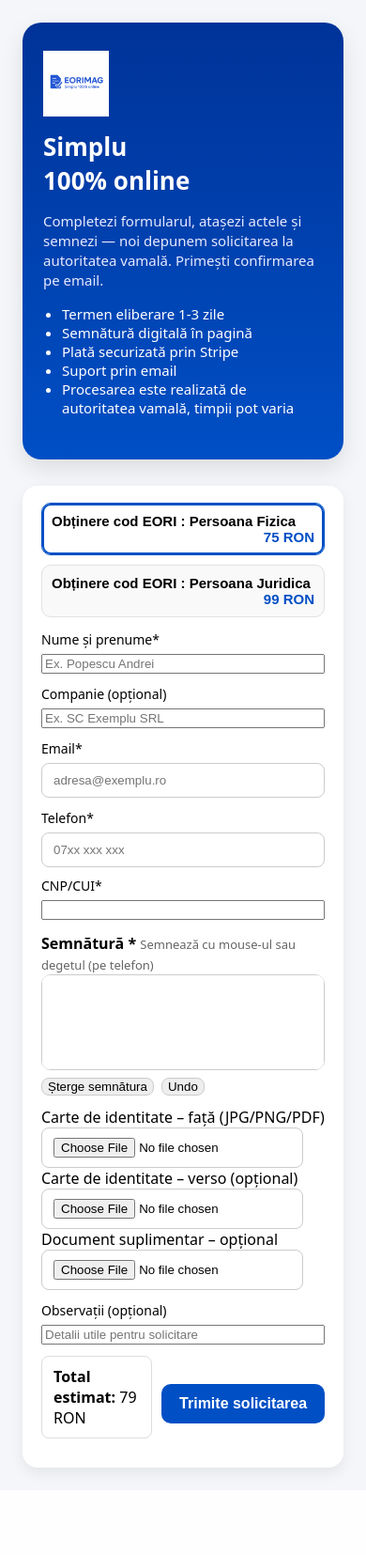
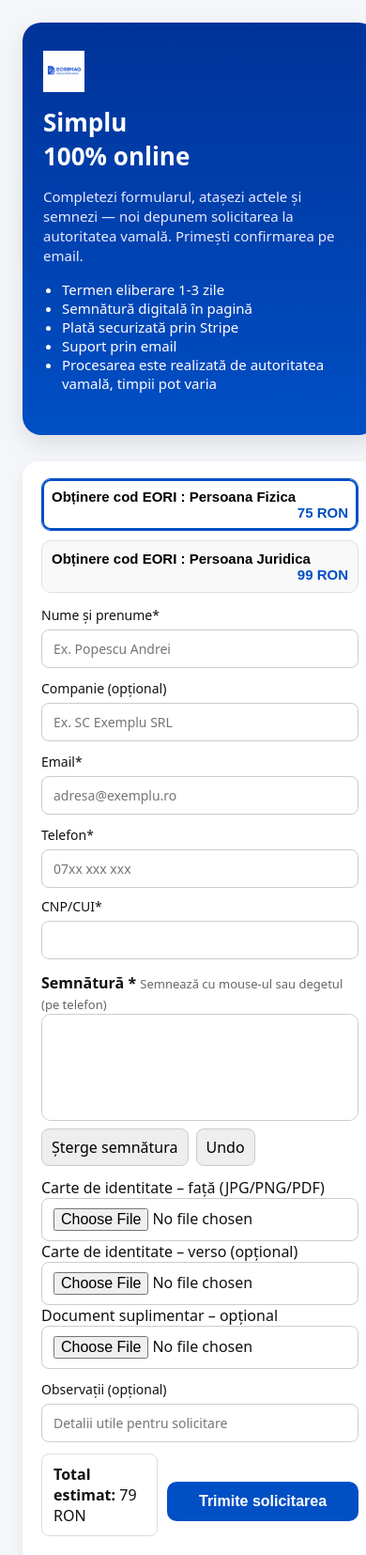
Before and after one commit to IronMemo/eorimag, a Flask app: page / in a window 390 px wide. Shown: the top 1655 px of the page at 94% size. Before the commit the page ends 1575 px from the top, so only its background shows below. Run offline with Flask 3, Linux system fonts and the light colour scheme.

Commit message:
Update style.css

```diff
--- a/static/style.css
+++ b/static/style.css
@@ -1,10 +1,14 @@
+/* ---------- Bază ---------- */
+* { box-sizing: border-box; }
+
 body {
   margin: 0;
-  font-family: system-ui, sans-serif;
+  font-family: system-ui, -apple-system, "Segoe UI", Roboto, "Helvetica Neue", Arial, "Noto Sans", "Liberation Sans", sans-serif;
   background: #f4f6f9;
+  color: #111;
 }
 
-/* Layout principal */
+/* ---------- Layout principal ---------- */
 .layout-two-col {
   display: grid;
   grid-template-columns: 340px 1fr;
@@ -14,13 +18,12 @@ body {
   max-width: 1300px;
   margin: 0 auto;
 }
+
 @media (max-width: 900px) {
-  .layout-two-col {
-    grid-template-columns: 1fr;
-  }
+  .layout-two-col { grid-template-columns: 1fr; }
 }
 
-/* Banda albastră stânga */
+/* ---------- Coloana stângă (bandă albastră) ---------- */
 .left-info {
   background: linear-gradient(to bottom, #003399 0%, #004fc5 100%);
   color: #fff;
@@ -28,35 +31,38 @@ body {
   border-radius: 20px;
   box-shadow: 0 10px 25px rgba(0, 0, 0, 0.1);
 }
+
 .left-info h1 {
   font-size: 26px;
   margin: 10px 0;
 }
+
 .left-info .tagline {
   color: #e7eaff;
   font-size: 15px;
   line-height: 1.4;
 }
+
 .left-info ul {
   margin-top: 12px;
   padding-left: 20px;
   font-size: 15px;
 }
 
-/* Logo */
-.logo-img {
+/* ---------- Logo ---------- */
+.logo-img{
   display: block;
-  width: 90px;
-  height: auto;
+  height: 56px;            /* ajustează 48–64px după preferință */
+  width: auto;
+  image-rendering: auto;
   margin-bottom: 14px;
 }
-@media (max-width: 900px) {
-  .logo-img {
-    width: 70px;
-  }
+
+@media (max-width: 640px){
+  .logo-img{ height: 44px; }
 }
 
-/* Dreapta: card alb */
+/* ---------- Dreapta: card formular ---------- */
 .right-form {
   background: #fff;
   border-radius: 16px;
@@ -64,100 +70,130 @@ body {
   padding: 18px 20px;
 }
 
-/* Servicii */
+/* ---------- Servicii ---------- */
 .service-grid {
   display: grid;
   grid-template-columns: repeat(auto-fit, minmax(180px, 1fr));
   gap: 10px;
   margin-bottom: 14px;
 }
-.service-card {
-  border: 1px solid #e1e1e1;
-  border-radius: 10px;
-  padding: 10px;
-  cursor: pointer;
-  background: #f9f9f9;
-  text-align: center;
-  font-weight: 600;
-  transition: 0.15s;
-}
-.service-card.selected {
-  border-color: #004fc5;
-  background: #fff;
-  box-shadow: 0 0 0 2px #004fc5 inset;
-}
-.service-card {
+
+.service-card{
   border: 1px solid #e1e1e1;
   border-radius: 10px;
   padding: 10px;
   cursor: pointer;
   background: #f9f9f9;
   text-align: left;
-  transition: 0.15s;
+  transition: transform .12s ease, box-shadow .12s ease, background .12s ease;
   display: flex;
   flex-direction: column;
   align-items: flex-start;
   justify-content: space-between;
   position: relative;
 }
+
+.service-card:hover{
+  transform: translateY(-1px);
+  box-shadow: 0 2px 10px rgba(0,0,0,.06);
+}
+
+.service-card.selected{
+  border-color: #004fc5;
+  background: #fff;
+  box-shadow: 0 0 0 2px #004fc5 inset;
+}
+
 .service-card .title {
   font-weight: 700;
   font-size: 15px;
 }
+
 .service-card .desc {
   font-size: 13px;
   color: #555;
   margin-bottom: 6px;
 }
+
 .service-card .price {
   font-weight: 700;
   color: #004fc5;
   font-size: 15px;
   align-self: flex-end;
 }
-.service-card.selected {
-  border-color: #004fc5;
-  background: #fff;
-  box-shadow: 0 0 0 2px #004fc5 inset;
-}
 
-
-/* Form */
+/* ---------- Form ---------- */
 .form-grid {
   display: grid;
   grid-template-columns: 1fr 1fr;
   gap: 12px;
   margin: 10px 0;
 }
+
 @media (max-width: 700px) {
-  .form-grid {
-    grid-template-columns: 1fr;
-  }
+  .form-grid { grid-template-columns: 1fr; }
 }
+
 label {
   display: flex;
   flex-direction: column;
   gap: 6px;
   font-size: 14px;
 }
-input[type=text], input[type=email], input[type=tel], input[type=file] {
+
+input,
+input[type=text],
+input[type=email],
+input[type=tel],
+input[type=file]{
   padding: 10px 12px;
   border-radius: 8px;
   border: 1px solid #ccc;
-}
-input:focus {
-  border-color: #004fc5;
-  outline: none;
+  background: #fff;
+  font: inherit;
 }
 
-/* Semnătură */
+input:focus,
+button:focus,
+.service-card:focus{
+  outline: 2px solid #004fc5;
+  outline-offset: 2px;
+}
+
+/* ---------- Semnătură ---------- */
 .signature-block { margin-top: 14px; }
-.sig-wrap { border: 1px solid #ccc; border-radius: 10px; background: #fff; }
-#sigpad { width: 100%; height: auto; display: block; background: #fff; border-radius: 8px; }
-.sig-actions { margin-top: 8px; display: flex; gap: 8px; }
-button.secondary { background: #eee; border: 1px solid #ccc; border-radius: 8px; cursor: pointer; }
 
-/* Buton final */
+.sig-wrap {
+  border: 1px solid #ccc;
+  border-radius: 10px;
+  background: #fff;
+  overflow: hidden;
+}
+
+#sigpad {
+  width: 100%;
+  height: auto;
+  display: block;
+  background: #fff;
+  border-radius: 8px;
+}
+
+.sig-actions {
+  margin-top: 8px;
+  display: flex;
+  gap: 8px;
+}
+
+/* ---------- Butoane ---------- */
+button.secondary {
+  background: #eee;
+  border: 1px solid #ccc;
+  border-radius: 8px;
+  cursor: pointer;
+  padding: 8px 10px;
+  font: inherit;
+}
+
 #payBtn {
   margin-top: 14px;
   width: 100%;
@@ -170,5 +206,8 @@ button.secondary { background: #eee; border: 1px solid #ccc; border-radius: 8px;
   font-weight: 600;
   cursor: pointer;
 }
+
 #payBtn:hover { background: #003e9d; }
+
+/* ---------- Text secundar ---------- */
 .muted { color: #666; font-size: 13px; margin-top: 4px; }
```
